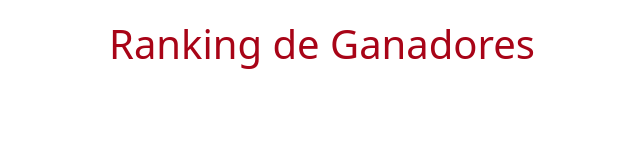
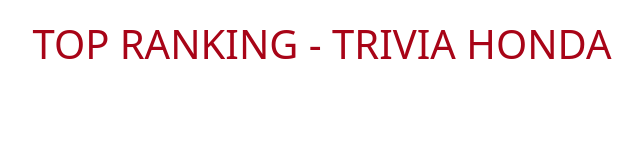
Before and after one commit to david-tucu/TriviaHonda, a website: page public/rank.html in a window 1280 px wide. Shown: the whole page, without its empty margins (318-960 px from the left). Drawn offline with nearby package versions, Linux system fonts and the light colour scheme; no server answers.

Commit message:
vista rank

```diff
--- a/public/rank.html
+++ b/public/rank.html
@@ -71,7 +71,7 @@
 <body>
     <div class="container">
 
-        <h1 class="mb-4 text-center">Ranking de Ganadores</h1>
+        <h1 class="mb-4 text-center">TOP RANKING - TRIVIA HONDA</h1>
 
         <div style="display: none;" id="resultado" class="alert alert-info d-none" role="alert">Calculando ranking...
         </div>
```
